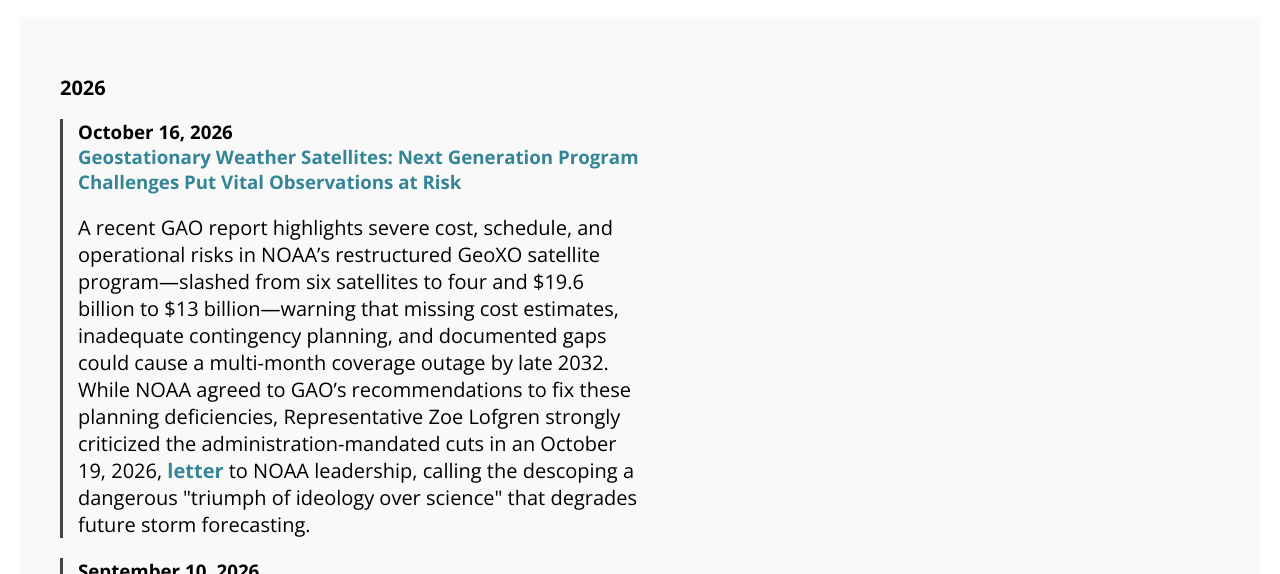
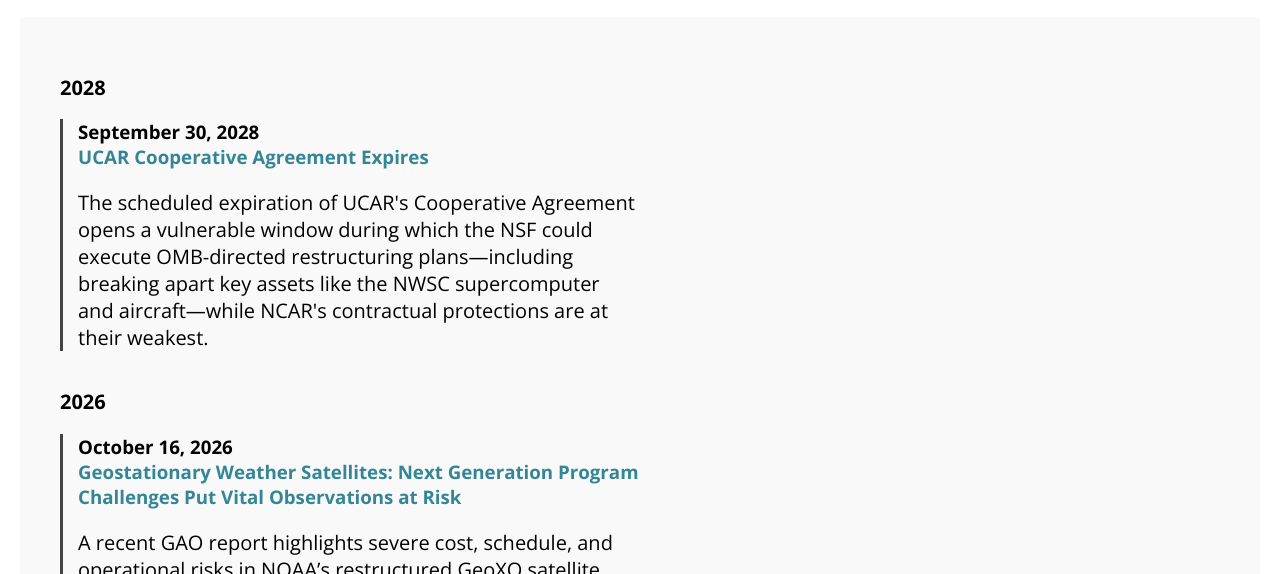
Before and after one commit to savencar/savencar.github.io, a plain HTML site: page timeline.html in a window 1280 px wide. Shown: the part 526-1100 px from the top of the page. Drawn offline with nearby package versions, Linux system fonts and the light colour scheme.

Commit message:
add UCAR's CA expiration

```diff
--- a/timeline.html
+++ b/timeline.html
@@ -214,6 +214,17 @@
 
         <div class="row">
             <div class="text">
+                <section>
+                    <h2>2028</h2>
+                    <ul style="list-style-type: none; padding-left: 0;">
+                        <li style="margin-bottom: 20px; border-left: 3px solid #444; padding-left: 15px;">
+                            <h3>September 30, 2028<br/><a href="https://www.courtlistener.com/docket/72496922/32/2/university-corporation-for-atmospheric-research-v-national-science/">UCAR Cooperative Agreement Expires</a></h3>
+                            <p>
+                                The scheduled expiration of UCAR's Cooperative Agreement opens a vulnerable window during which the NSF could execute OMB-directed restructuring plans—including breaking apart key assets like the NWSC supercomputer and aircraft—while NCAR's contractual protections are at their weakest.
+                            </p>
+                        </li>
+                    </ul>
+                </section>
                 <section>
                     <h2>2026</h2>
                     <ul style="list-style-type: none; padding-left: 0;">
```
